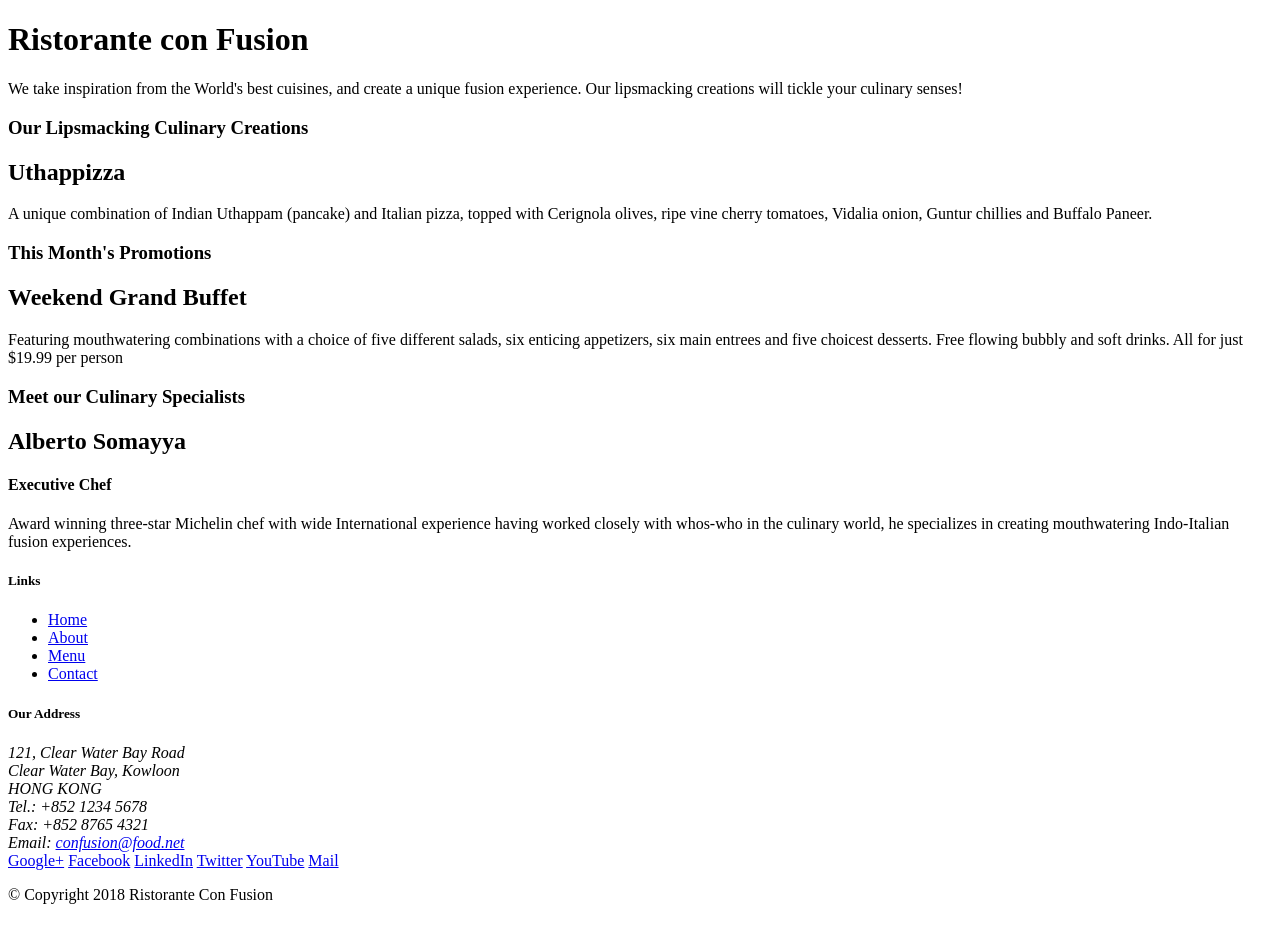
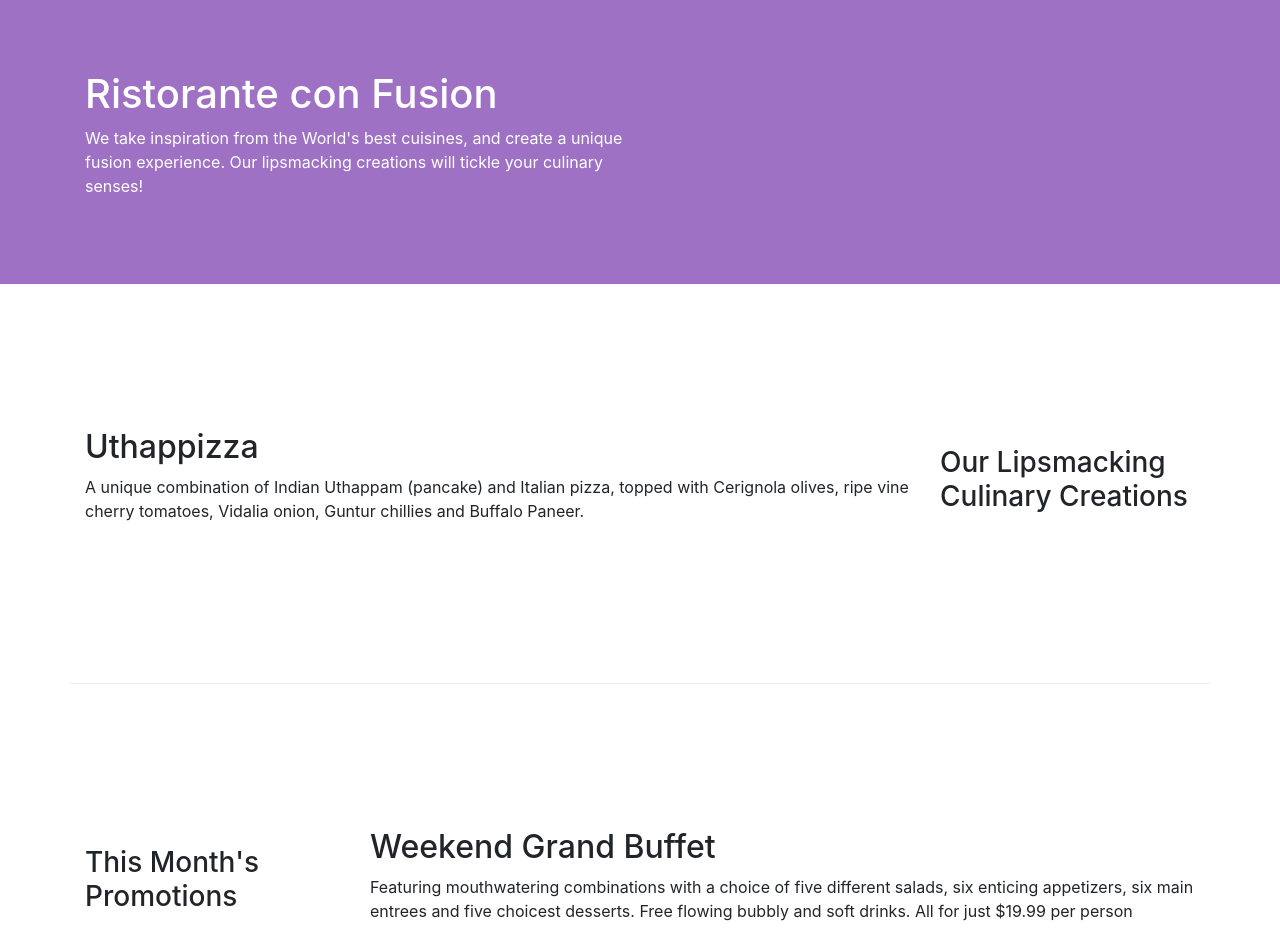
Before and after one commit to muhammadnaeemraj/Bootstrap-Website, a website: page conFusion/index.html in a window 1280 px wide. Shown: the top 952 px of the page. Before the commit the page ends 920 px from the top, so only its background shows below. Drawn offline with nearby package versions, Linux system fonts and the light colour scheme.

Commit message:
Commit the index.html file

```diff
--- /dev/null
+++ b/conFusion/css/style.css
@@ -0,0 +1,29 @@
+.row-header{
+    margin: 0px auto;
+    padding: 0px auto;
+}
+
+.row-content{
+    margin: 0px auto;
+    padding: 50px 0px 50px 0px;
+    border-bottom: 1px ridge;
+    min-height: 400px;
+}
+
+.footer{
+    background-color: #c1a3dc;
+    margin: 0px auto;
+    padding: 20px 0px 20px 0px;
+}
+
+.jumbotrons{
+    padding: 70px 30px 70px 30px;
+    margin: 0px auto;
+    background: #9e71c5;
+    color: white;
+}
+.address{
+    font-size: 80%;
+    margin: 0px;
+    color: #0f0f0f;
+}
--- a/conFusion/index.html
+++ b/conFusion/index.html
@@ -3,52 +3,55 @@
 <head>
     <meta charset="UTF-8">
     <meta http-equiv="X-UA-Compatible" content="IE=edge">
-    <meta name="viewport" content="width=device-width, initial-scale=1.0">
+    <meta name="viewport" content="width=device-width, initial-scale=1.0, shrink-to-fit=no">
+    <link rel="stylesheet" href="css/style.css">
+    <!-- Linking Bootstrap -->
+    <link rel="stylesheet" href="./node_modules/bootstrap/dist/css/bootstrap.min.css">
     <title>Ristorante Confusion</title>
 </head>
 
 <body>
 
-    <header>
-        <div>
-            <div>
-                <div>
+    <header class="jumbotrons">
+        <div class="container">
+            <div class="row row-header align-items-center">
+                <div class="col-12 col-sm-6">
                     <h1>Ristorante con Fusion</h1>
                     <p>We take inspiration from the World's best cuisines, and create a unique fusion experience. Our lipsmacking creations will tickle your culinary senses!</p>
                 </div>
-                <div>
+                <div col-12 col-sm>
                 </div>
             </div>
         </div>
     </header>
 
-    <div>
-        <div>
-            <div>
+    <div class="container">
+        <div class="row row-content align-items-center">
+            <div class="col-12 col-sm-4 order-sm-last col-md-3">
                 <h3>Our Lipsmacking Culinary Creations</h3>
             </div>
-            <div>
+            <div class="col col-sm col-md">
                 <h2>Uthappizza</h2>
                 <p>A unique combination of Indian Uthappam (pancake) and Italian pizza, topped with Cerignola olives, ripe vine cherry tomatoes, Vidalia onion, Guntur chillies and Buffalo Paneer.</p>
             </div>
         </div>
 
 
-        <div>
-            <div>
+        <div class="row row-content align-items-center">
+            <div class="col-12 col-sm-4 col-md-3">
                 <h3>This Month's Promotions</h3>
             </div>
-            <div>
+            <div class="col col-sm col-md">
                 <h2>Weekend Grand Buffet</h2>
                 <p>Featuring mouthwatering combinations with a choice of five different salads, six enticing appetizers, six main entrees and five choicest desserts. Free flowing bubbly and soft drinks. All for just $19.99 per person </p>
             </div>
         </div>
 
-        <div>
-            <div>
+        <div class="row row-content align-items-center">
+            <div class="col-12 col-sm-4 order-sm-last col-md-3">
                 <h3>Meet our Culinary Specialists</h3>
             </div>
-            <div>
+            <div class="col col-sm col-md">
                 <h2>Alberto Somayya</h2>
                 <h4>Executive Chef</h4>
                 <p>Award winning three-star Michelin chef with wide International experience having worked closely with whos-who in the culinary world, he specializes in creating mouthwatering Indo-Italian fusion experiences. </p>
@@ -56,19 +59,19 @@
         </div>
     </div>
 
-    <footer>
-        <div>
-            <div>
-                <div>
+    <footer class="footer">
+        <div class="container">
+            <div class="row">
+                <div class="col-4 offset-1 col-sm-2">
                     <h5>Links</h5>
-                    <ul>
+                    <ul class="list-unstyled">
                         <li><a href="#">Home</a></li>
                         <li><a href="#">About</a></li>
                         <li><a href="#">Menu</a></li>
                         <li><a href="#">Contact</a></li>
                     </ul>
                 </div>
-                <div>
+                <div class="col-7 col-sm-5">
                     <h5>Our Address</h5>
                     <address>
 		              121, Clear Water Bay Road<br>
@@ -79,8 +82,8 @@
 		              Email: <a href="mailto:confusion@food.net">confusion@food.net</a>
 		           </address>
                 </div>
-                <div>
-                    <div>
+                <div class="col-12 col-sm-4 align-self-center">
+                    <div class="text-center">
                         <a href="http://google.com/+">Google+</a>
                         <a href="http://www.facebook.com/profile.php?id=">Facebook</a>
                         <a href="http://www.linkedin.com/in/">LinkedIn</a>
@@ -90,7 +93,7 @@
                     </div>
                 </div>
            </div>
-           <div>
+           <div class="row justify-content-center">
                 <div>
                     <p>© Copyright 2018 Ristorante Con Fusion</p>
                 </div>
@@ -100,4 +103,8 @@
 
 </body>
 
+    <!-- jQuery first, then Popper.js, then Bootstrap JS. -->
+    <script src="node_modules/jquery/dist/jquery.slim.min.js"></script>
+    <script src="node_modules/popper.js/dist/umd/popper.min.js"></script>
+    <script src="node_modules/bootstrap/dist/js/bootstrap.min.js"></script>
 </html>
```
Also changed, not shown: conFusion/package.json (+6 -1 lines), 1 other file.
